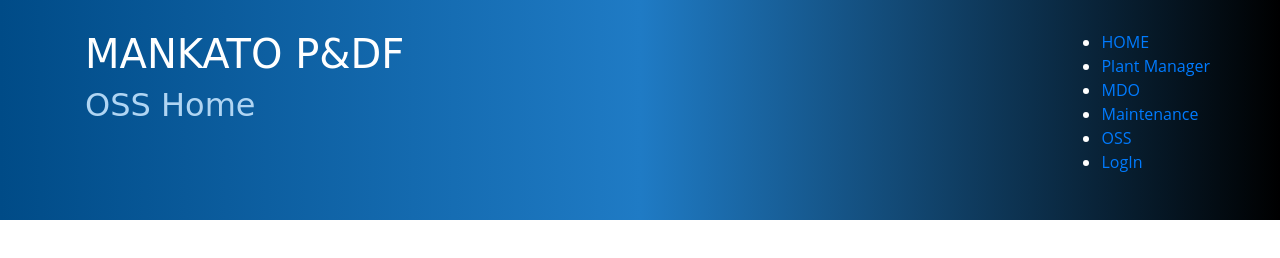
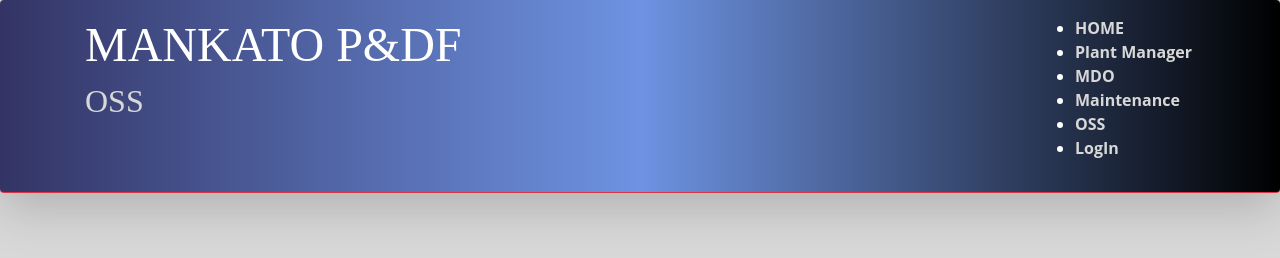
Before and after one commit to Dustin-Devens/mankatopdf, a website: page Pages/OSS/oss.html in a window 1280 px wide. Drawn offline with nearby package versions, Linux system fonts and the light colour scheme; a web font is replaced by a local one.

Commit message:
Update headder to pages

```diff
--- a/Pages/OSS/oss.html
+++ b/Pages/OSS/oss.html
@@ -17,24 +17,35 @@
 	</head>
 
 	<body>
-		<header class="jumbotron jumbotron-fluid">
-			<div class="container">
+		<header class="jumbotron jumbotron-fluid shadow-lg p-3 mb-5 bg-body rounded border-bottom border-danger">
+			<div class="container ">
 				<div class="row">
-					<div class="col-md-1.5 order-last">
+					<div class="col-sm-2 order-last">
 						<nav>
 							<ul>
-                                <li><a href="../../index.html">HOME</a></li>
-								<li><a href="../../Pages/Plant_Manager/plantManager.html">Plant Manager</a></li>
-								<li><a href="../../Pages/MDO/mdo.html">MDO</a></li>
-								<li><a href="../../Pages/Maintenance/maint.html">Maintenance</a></li>
-								<li><a href="../../Pages/OSS/oss.html">OSS</a></li>
-								<li><a href="#">LogIn</a></li>
+								<li>
+									<a href="../../index.html">HOME</a>
+								</li>
+								<li>
+									<a href="../../Pages/Plant_Manager/plantManager.html">Plant Manager</a>
+								</li>
+								<li>
+									<a href="../../Pages/MDO/mdo.html">MDO</a>
+								</li>
+								<li>
+									<a href="../../Pages/Maintenance/maint.html">Maintenance</a></li>
+								<li>
+									<a href="../../Pages/OSS/oss.html">OSS</a>
+								</li>
+								<li>
+									<a href="#">LogIn</a>
+								</li>
 							</ul>
 						</nav>
 					</div>
 					<div class="col">
-						<h1>MANKATO P&DF</h1>
-						<h2>OSS Home</h2>
+						<h1 class="d-none d-sm-block">MANKATO P&DF</h1>
+						<h2>OSS</h2>
 					</div>
 				</div>
 			</div>
--- a/styles.css
+++ b/styles.css
@@ -1,18 +1,32 @@
 body {
     font-family: "Open Sans", sans-serif;
     display: flexbox;
+    background: #d8d8d8;
 }
 
 h1, h2, h3 {
-    font-family: "Lobster", cursive;
+    font-family: "Limelight", truetype;
+}
+
+h1 {
+    font-size: 3em;
 }
 
 h2 {
     color: #1f7bc5;
 }
 
+a {
+    color: #d8d8d8;
+    font-weight: bold;
+}
+
+#logo {
+    height: 8em;
+}
+
 header h2 {
-    color: #b0d5f3;
+    color: #d8d8d8;
 }
 
 footer {
@@ -22,7 +36,7 @@ footer {
 
 .jumbotron {
     padding: 30px;
-    background-image: linear-gradient(to right, #004B87, #1f7bc5, black);
+    background-image: linear-gradient(to right, #333465, #6e93e2, #000000);
     color: white;
 }
 
```
Also changed, not shown: Pages/MDO/mdo.html (+22 -11 lines), Pages/Maintenance/maint.html (+22 -11 lines), Pages/Plant_Manager/plantManager.html (+22 -11 lines), index.html (+12 -4 lines), Images/USPS1.png (renamed from Images/USPS 1.png), Images/USPS2.png (added), Images/USPS3.png (added), Images/USPS4.png (added), Images/USPS5.png (added), Images/USPS6.jfif (added), 1 other file.
